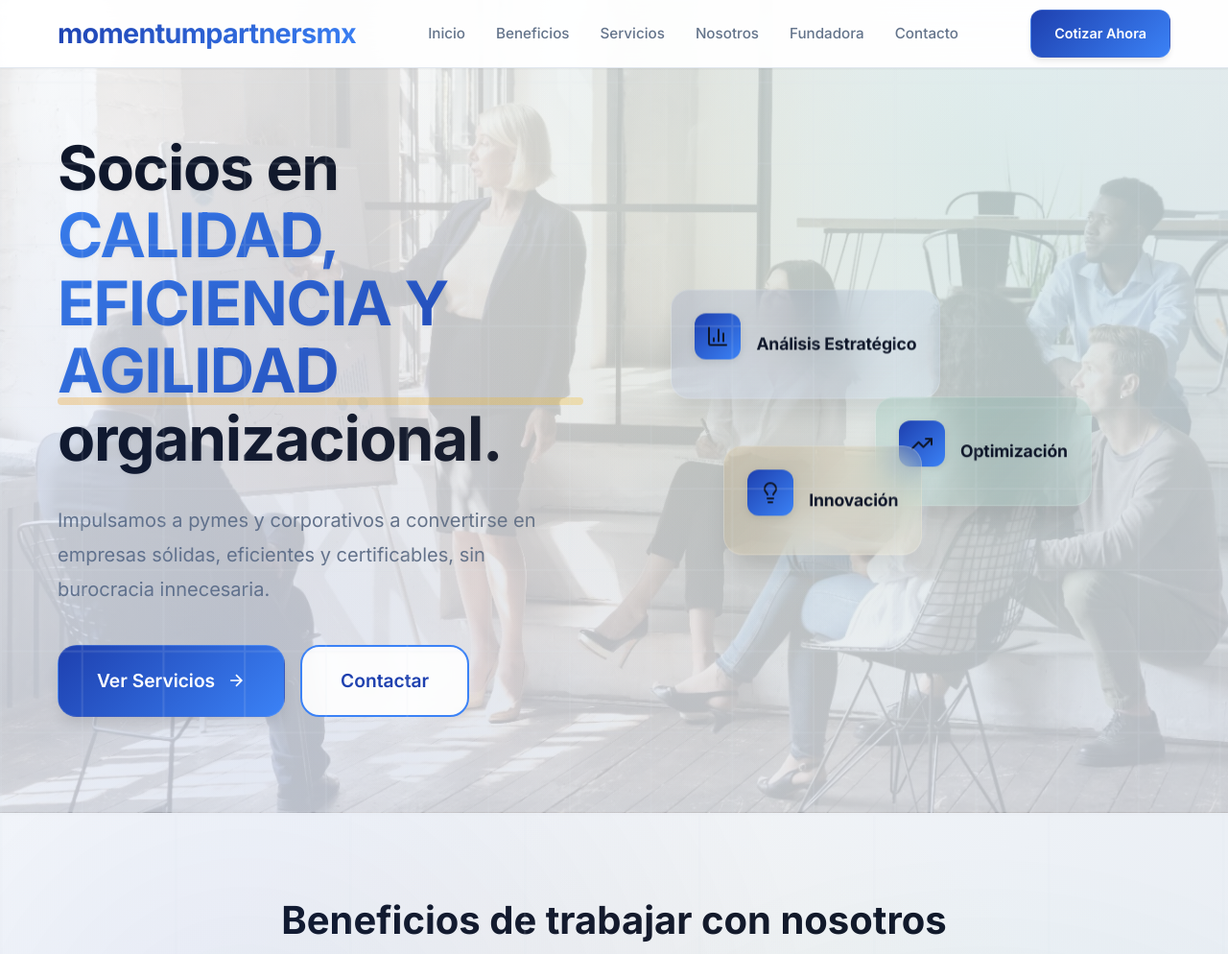
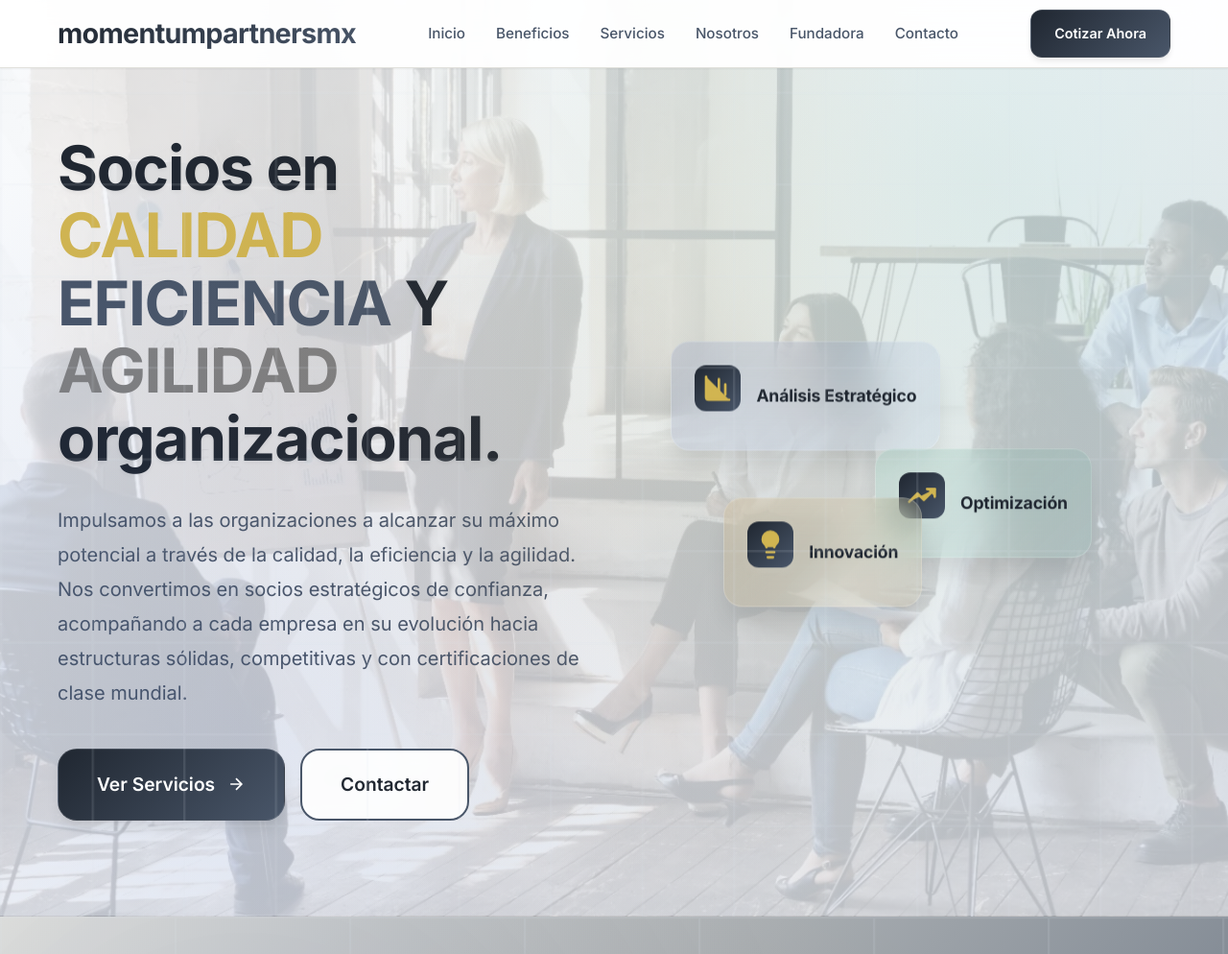
Before and after one commit to rodrigonx98/Momentum-Partners-MX, a website: page index.html in a window 1280 px wide. Shown: the top 994 px of the page at 96% size. Drawn offline with nearby package versions, Linux system fonts and the light colour scheme.

Commit message:
prueba colores

```diff
--- a/fundadora-styles.css
+++ b/fundadora-styles.css
@@ -24,7 +24,7 @@
     --shadow-xl: 0 20px 25px -5px rgba(0, 0, 0, 0.1);
     --gradient-primary: linear-gradient(135deg, #1e40af 0%, #3b82f6 100%);
     --gradient-secondary: linear-gradient(135deg, #059669 0%, #10b981 100%);
-    --gradient-accent: linear-gradient(135deg, #f59e0b 0%, #fbbf24 100%);
+    --gradient-accent: linear-gradient(135deg, #efefef 0%, #fbbf24 100%);
 }
 
 html {
--- /dev/null
+++ b/hero-colors.css
@@ -0,0 +1,30 @@
+/* CSS específico para colores del hero-title */
+body .hero .hero-container .hero-content .hero-title .word-calidad {
+    color: #D1B551 !important;
+    background: none !important;
+    -webkit-background-clip: unset !important;
+    background-clip: unset !important;
+    -webkit-text-fill-color: #D1B551 !important;
+    text-shadow: none !important;
+    font-weight: inherit !important;
+}
+
+body .hero .hero-container .hero-content .hero-title .word-eficiencia {
+    color: #495669 !important;
+    background: none !important;
+    -webkit-background-clip: unset !important;
+    background-clip: unset !important;
+    -webkit-text-fill-color: #495669 !important;
+    text-shadow: none !important;
+    font-weight: inherit !important;
+}
+
+body .hero .hero-container .hero-content .hero-title .word-agilidad {
+    color: #808080 !important;
+    background: none !important;
+    -webkit-background-clip: unset !important;
+    background-clip: unset !important;
+    -webkit-text-fill-color: #808080 !important;
+    text-shadow: none !important;
+    font-weight: inherit !important;
+}
--- a/index.html
+++ b/index.html
@@ -8,6 +8,7 @@
     <meta name="apple-mobile-web-app-status-bar-style" content="default">
     <title>Consultoría Profesional - Soluciones Empresariales</title>
     <link rel="stylesheet" href="landing-styles.css">
+    <link rel="stylesheet" href="hero-colors.css">
     <link href="https://fonts.googleapis.com/css2?family=Inter:wght@300;400;500;600;700&display=swap" rel="stylesheet">
     <script src="https://unpkg.com/lucide@latest/dist/umd/lucide.js"></script>
 </head>
@@ -42,10 +43,13 @@
         <div class="hero-container">
             <div class="hero-content">
                 <h1 class="hero-title">
-                    Socios en  <span class="highlight">CALIDAD, EFICIENCIA Y AGILIDAD</span> organizacional.
+                    Socios en  <span class="word-calidad">CALIDAD</span> <span class="word-eficiencia">EFICIENCIA</span> Y <span class="word-agilidad">AGILIDAD</span> organizacional.
                 </h1>
                 <p class="hero-description">
-                    Impulsamos a pymes y corporativos a convertirse en empresas sólidas, eficientes y certificables, sin burocracia innecesaria.
+                    Impulsamos a las organizaciones a alcanzar su máximo potencial a través de la calidad, la
+                    eficiencia y la agilidad. Nos convertimos en socios estratégicos de confianza,
+                    acompañando a cada empresa en su evolución hacia estructuras sólidas, competitivas y
+                    con certificaciones de clase mundial.
                 </p>
                 <div class="hero-buttons">
                     <a href="cotizacion.html" class="btn-primary btn-large">
--- a/landing-styles.css
+++ b/landing-styles.css
@@ -6,24 +6,24 @@
 }
 
 :root {
-    --primary-color: #1e40af;
-    --primary-light: #3b82f6;
-    --secondary-color: #059669;
-    --accent-color: #f59e0b;
-    --text-primary: #0f172a;
-    --text-secondary: #64748b;
-    --text-muted: #94a3b8;
+    --primary-color: #202731;
+    --primary-light: #495669;
+    --secondary-color: #D1B551;
+    --accent-color: #D1B551;
+    --text-primary: #202731;
+    --text-secondary: #495669;
+    --text-muted: #E1E1DC;
     --bg-primary: #ffffff;
-    --bg-secondary: #f8fafc;
-    --bg-accent: #f1f5f9;
-    --border-color: #e2e8f0;
+    --bg-secondary: #E1E1DC;
+    --bg-accent: #E1E1DC;
+    --border-color: #E1E1DC;
     --shadow-sm: 0 1px 2px 0 rgba(0, 0, 0, 0.05);
     --shadow-md: 0 4px 6px -1px rgba(0, 0, 0, 0.1);
     --shadow-lg: 0 10px 15px -3px rgba(0, 0, 0, 0.1);
     --shadow-xl: 0 20px 25px -5px rgba(0, 0, 0, 0.1);
-    --gradient-primary: linear-gradient(135deg, #1e40af 0%, #3b82f6 100%);
-    --gradient-secondary: linear-gradient(135deg, #059669 0%, #10b981 100%);
-    --gradient-accent: linear-gradient(135deg, #f59e0b 0%, #fbbf24 100%);
+    --gradient-primary: linear-gradient(135deg, #202731 0%, #495669 100%);
+    --gradient-secondary: linear-gradient(135deg, #D1B551 0%, #B8A047 100%);
+    --gradient-accent: linear-gradient(135deg, #D1B551 0%, #B8A047 100%);
 }
 
 html {
@@ -252,11 +252,12 @@ section[id] {
 }
 
 .highlight {
-    background: linear-gradient(135deg, #3b82f6 0%, #1e40af 100%);
+    background: linear-gradient(135deg, #495669 0%, #202731 100%);
     -webkit-background-clip: text;
     -webkit-text-fill-color: transparent;
     background-clip: text;
 }
+
 
 .hero-description {
     font-size: 1.25rem;
@@ -400,7 +401,7 @@ section[id] {
 
 .card-icon {
     font-size: 2rem;
-    filter: drop-shadow(0 2px 4px rgba(0, 0, 0, 0.1));
+    filter: drop-shadow(0 2px 4px rgba(236, 233, 233, 0.1));
     display: flex;
     align-items: center;
     justify-content: center;
@@ -409,7 +410,14 @@ section[id] {
 .card-icon i {
     width: 2rem;
     height: 2rem;
-    color: var(--primary-color);
+    color: yellow;
+}
+
+.floating-card .card-icon svg {
+    width: 2rem;
+    height: 2rem;
+    color: #D1B551;
+    fill: #D1B551;
 }
 
 .card-text {
@@ -443,13 +451,13 @@ section[id] {
 .section-title {
     font-size: 2.5rem;
     font-weight: 700;
-    color: #0f172a;
+    color: #202731;
     margin-bottom: 1rem;
 }
 
 .section-description {
     font-size: 1.1rem;
-    color: #64748b;
+    color: #495669;
     max-width: 600px;
     margin: 0 auto;
     line-height: 1.7;
@@ -458,7 +466,7 @@ section[id] {
 /* Benefits Section */
 .benefits {
     padding: 80px 0;
-    background: linear-gradient(135deg, #f8fafc 0%, #e2e8f0 100%);
+    background: linear-gradient(135deg, #E1E1DC 0%, #495669 100%);
     position: relative;
     overflow: hidden;
 }
@@ -1074,7 +1082,14 @@ section[id] {
 .benefit-item .benefit-icon i {
     width: 1.5rem;
     height: 1.5rem;
-    color: white;
+    color: #D1B551;
+}
+
+.benefit-item .benefit-icon svg {
+    width: 1.5rem;
+    height: 1.5rem;
+    color: #D1B551;
+    fill: #D1B551;
 }
 
 .benefit-content h4 {
@@ -1114,7 +1129,7 @@ section[id] {
 }
 
 .btn-whatsapp {
-    background: linear-gradient(135deg, #25d366 0%, #128c7e 100%);
+    background: linear-gradient(135deg, #D1B551 0%, #B8A047 100%);
     color: white;
     padding: 12px 24px;
     border-radius: 12px;
@@ -1222,7 +1237,7 @@ section[id] {
 /* Founder Section */
 .founder {
     padding: 80px 0;
-    background: linear-gradient(135deg, #ffffff 0%, #f1f5f9 100%);
+    background: linear-gradient(135deg, #ffffff 0%, #E1E1DC 100%);
     position: relative;
 }
 
@@ -1435,7 +1450,7 @@ section[id] {
 /* Founder Page Styles */
 .founder-hero {
     padding: 140px 0 100px;
-    background: linear-gradient(135deg, #f8fafc 0%, #e2e8f0 100%);
+    background: linear-gradient(135deg, #E1E1DC 0%, #D1D1CC 100%);
     position: relative;
     overflow: hidden;
 }
@@ -1974,9 +1989,9 @@ section[id] {
     align-items: center;
     gap: 1rem;
     padding: 1.5rem;
-    background: #f8fafc;
+    background: #E1E1DC;
     border-radius: 12px;
-    border: 1px solid #e2e8f0;
+    border: 1px solid #E1E1DC;
 }
 
 .contact-icon {
@@ -1999,17 +2014,17 @@ section[id] {
 
 .contact-details h3 {
     font-weight: 600;
-    color: #0f172a;
+    color: #202731;
     margin-bottom: 0.5rem;
 }
 
 .contact-details p {
-    color: #64748b;
+    color: #495669;
 }
 
 .whatsapp-link {
     display: inline-block;
-    background: linear-gradient(135deg, #25d366 0%, #128c7e 100%);
+    background: linear-gradient(135deg, #D1B551 0%, #B8A047 100%);
     color: white;
     text-decoration: none;
     padding: 0.75rem 1.5rem;
@@ -2017,19 +2032,19 @@ section[id] {
     font-weight: 600;
     margin-top: 0.5rem;
     transition: all 0.3s ease;
-    box-shadow: 0 4px 12px rgba(37, 211, 102, 0.3);
+    box-shadow: 0 4px 12px rgba(209, 181, 81, 0.3);
 }
 
 .whatsapp-link:hover {
     transform: translateY(-2px);
-    box-shadow: 0 8px 20px rgba(37, 211, 102, 0.4);
+    box-shadow: 0 8px 20px rgba(209, 181, 81, 0.4);
 }
 
 
 
 /* Footer */
 .footer {
-    background: linear-gradient(135deg, #0f172a 0%, #1e293b 100%);
+    background: linear-gradient(135deg, #202731 0%, #495669 100%);
     color: white;
     padding: 80px 0 30px;
     position: relative;
@@ -2080,7 +2095,7 @@ section[id] {
 }
 
 .footer-section p {
-    color: #cbd5e1;
+    color: #E1E1DC;
     line-height: 1.7;
     font-size: 1rem;
 }
@@ -2091,12 +2106,12 @@ section[id] {
 
 .footer-section ul li {
     margin-bottom: 0.75rem;
-    color: #cbd5e1;
+    color: #E1E1DC;
     transition: all 0.3s ease;
 }
 
 .footer-section a {
-    color: #cbd5e1;
+    color: #E1E1DC;
     text-decoration: none;
     transition: all 0.3s ease;
     position: relative;
@@ -2123,10 +2138,10 @@ section[id] {
 }
 
 .footer-bottom {
-    border-top: 1px solid #334155;
+    border-top: 1px solid #495669;
     padding-top: 2rem;
     text-align: center;
-    color: #94a3b8;
+    color: #E1E1DC;
 }
 
 /* Mobile Menu Styles */
@@ -2592,7 +2607,7 @@ section[id] {
 /* Privacy Notice Page Styles */
 .privacy-notice {
     padding: 140px 0 80px;
-    background: linear-gradient(135deg, #f8fafc 0%, #e2e8f0 100%);
+    background: linear-gradient(135deg, #E1E1DC 0%, #D1D1CC 100%);
     position: relative;
     overflow: hidden;
     min-height: 100vh;
@@ -3370,7 +3385,7 @@ section[id] {
 }
 
 .comparison-card.traditional {
-    border: 2px solid #e2e8f0;
+    border: 2px solid #E1E1DC;
 }
 
 .comparison-card.momentum {
@@ -3545,7 +3560,7 @@ section[id] {
 .benefit-card {
     text-align: center;
     padding: 2.5rem 2rem;
-    background: var(--bg-secondary);
+    background: rgba(255, 255, 255, 0.95);
     border-radius: 20px;
     box-shadow: var(--shadow-sm);
     transition: all 0.3s ease;
@@ -4066,3 +4081,34 @@ section[id] {
         padding: 1rem;
     }
 }
+
+
+body .hero .hero-container .hero-content .hero-title .word-calidad {
+    color: #D1B551 !important;
+    background: none !important;
+    -webkit-background-clip: unset !important;
+    background-clip: unset !important;
+    -webkit-text-fill-color: #D1B551 !important;
+    text-shadow: none !important;
+    font-weight: inherit !important;
+}
+
+body .hero .hero-container .hero-content .hero-title .word-eficiencia {
+    color: #202731 !important;
+    background: none !important;
+    -webkit-background-clip: unset !important;
+    background-clip: unset !important;
+    -webkit-text-fill-color: #202731 !important;
+    text-shadow: none !important;
+    font-weight: inherit !important;
+}
+
+body .hero .hero-container .hero-content .hero-title .word-agilidad {
+    color: #495669 !important;
+    background: none !important;
+    -webkit-background-clip: unset !important;
+    background-clip: unset !important;
+    -webkit-text-fill-color: #495669 !important;
+    text-shadow: none !important;
+    font-weight: inherit !important;
+}
--- a/styles.css
+++ b/styles.css
@@ -6,31 +6,31 @@
 }
 
 :root {
-    --primary-color: #1e40af;
-    --primary-light: #3b82f6;
-    --secondary-color: #059669;
-    --accent-color: #f59e0b;
-    --text-primary: #0f172a;
-    --text-secondary: #64748b;
-    --text-muted: #94a3b8;
+    --primary-color: #202731;
+    --primary-light: #495669;
+    --secondary-color: #D1B551;
+    --accent-color: #D1B551;
+    --text-primary: #202731;
+    --text-secondary: #495669;
+    --text-muted: #E1E1DC;
     --bg-primary: #ffffff;
-    --bg-secondary: #f8fafc;
-    --bg-accent: #f1f5f9;
-    --border-color: #e2e8f0;
+    --bg-secondary: #E1E1DC;
+    --bg-accent: #E1E1DC;
+    --border-color: #E1E1DC;
     --shadow-sm: 0 1px 2px 0 rgba(0, 0, 0, 0.05);
     --shadow-md: 0 4px 6px -1px rgba(0, 0, 0, 0.1);
     --shadow-lg: 0 10px 15px -3px rgba(0, 0, 0, 0.1);
     --shadow-xl: 0 20px 25px -5px rgba(0, 0, 0, 0.1);
-    --gradient-primary: linear-gradient(135deg, #1e40af 0%, #3b82f6 100%);
-    --gradient-secondary: linear-gradient(135deg, #059669 0%, #10b981 100%);
-    --gradient-accent: linear-gradient(135deg, #f59e0b 0%, #fbbf24 100%);
+    --gradient-primary: linear-gradient(135deg, #202731 0%, #495669 100%);
+    --gradient-secondary: linear-gradient(135deg, #D1B551 0%, #B8A047 100%);
+    --gradient-accent: linear-gradient(135deg, #D1B551 0%, #B8A047 100%);
 }
 
 body {
     font-family: 'Inter', -apple-system, BlinkMacSystemFont, 'Segoe UI', Roboto, sans-serif;
     line-height: 1.6;
     color: var(--text-primary);
-    background: linear-gradient(135deg, #f8fafc 0%, #e2e8f0 100%);
+    background: #ffffff;
     min-height: 100vh;
     overflow-x: hidden;
     font-size: 16px;
@@ -215,8 +215,8 @@ body {
     right: 0;
     bottom: 0;
     background:
-        radial-gradient(circle at 20% 20%, rgba(30, 64, 175, 0.03) 0%, transparent 50%),
-        radial-gradient(circle at 80% 80%, rgba(5, 150, 105, 0.03) 0%, transparent 50%);
+        radial-gradient(circle at 20% 20%, rgba(32, 39, 49, 0.03) 0%, transparent 50%),
+        radial-gradient(circle at 80% 80%, rgba(209, 181, 81, 0.03) 0%, transparent 50%);
     pointer-events: none;
     z-index: -1;
 }
@@ -288,8 +288,8 @@ body {
     right: 0;
     bottom: 0;
     background:
-        radial-gradient(circle at 10% 20%, rgba(30, 64, 175, 0.02) 0%, transparent 50%),
-        radial-gradient(circle at 90% 80%, rgba(5, 150, 105, 0.02) 0%, transparent 50%);
+        radial-gradient(circle at 10% 20%, rgba(32, 39, 49, 0.02) 0%, transparent 50%),
+        radial-gradient(circle at 90% 80%, rgba(209, 181, 81, 0.02) 0%, transparent 50%);
     opacity: 0;
     transition: opacity 0.3s ease;
     pointer-events: none;
@@ -324,8 +324,8 @@ body {
 .checklist-item.selected::after {
     opacity: 1;
     background:
-        radial-gradient(circle at 10% 20%, rgba(30, 64, 175, 0.05) 0%, transparent 50%),
-        radial-gradient(circle at 90% 80%, rgba(5, 150, 105, 0.05) 0%, transparent 50%);
+        radial-gradient(circle at 10% 20%, rgba(32, 39, 49, 0.05) 0%, transparent 50%),
+        radial-gradient(circle at 90% 80%, rgba(209, 181, 81, 0.05) 0%, transparent 50%);
 }
 
 .checklist-item.selected .item-title {
@@ -348,8 +348,8 @@ body {
 }
 
 .checklist-item.selected .checkbox {
-    background: linear-gradient(135deg, #3b82f6 0%, #1e40af 100%);
-    border-color: #3b82f6;
+    background: linear-gradient(135deg, #495669 0%, #202731 100%);
+    border-color: #495669;
 }
 
 .checklist-item.selected .checkbox::after {
@@ -401,13 +401,13 @@ body {
     display: inline-block;
     padding: 0.5rem 1rem;
     border-radius: 12px;
-    background-color: rgba(5, 150, 105, 0.1);
-    border: 1px solid rgba(5, 150, 105, 0.2);
+    background-color: rgba(209, 181, 81, 0.1);
+    border: 1px solid rgba(209, 181, 81, 0.2);
 }
 
 /* Total Section */
 .total-section {
-    background: rgba(248, 250, 252, 0.8);
+    background: rgba(225, 225, 220, 0.8);
     backdrop-filter: blur(20px);
     -webkit-backdrop-filter: blur(20px);
     border-radius: 20px;
@@ -444,8 +444,8 @@ body {
     right: 0;
     bottom: 0;
     background:
-        radial-gradient(circle at 30% 30%, rgba(5, 150, 105, 0.05) 0%, transparent 50%),
-        radial-gradient(circle at 70% 70%, rgba(16, 185, 129, 0.05) 0%, transparent 50%);
+        radial-gradient(circle at 30% 30%, rgba(209, 181, 81, 0.05) 0%, transparent 50%),
+        radial-gradient(circle at 70% 70%, rgba(184, 160, 71, 0.05) 0%, transparent 50%);
     pointer-events: none;
     z-index: -1;
 }
@@ -487,7 +487,7 @@ body {
 }
 
 .whatsapp-btn {
-    background: linear-gradient(135deg, #25d366 0%, #128c7e 100%);
+    background: linear-gradient(135deg, #D1B551 0%, #B8A047 100%);
     color: white;
     border: none;
     padding: 1.5rem 3rem;
```
